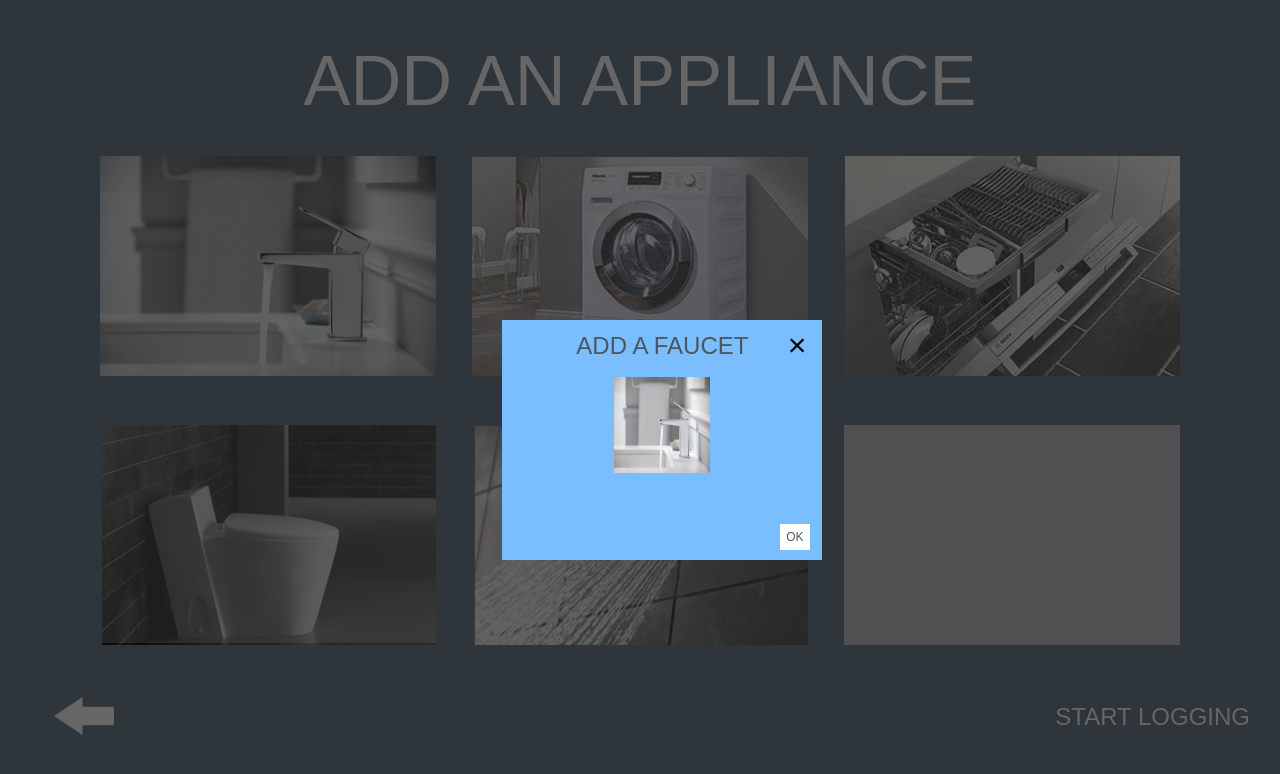
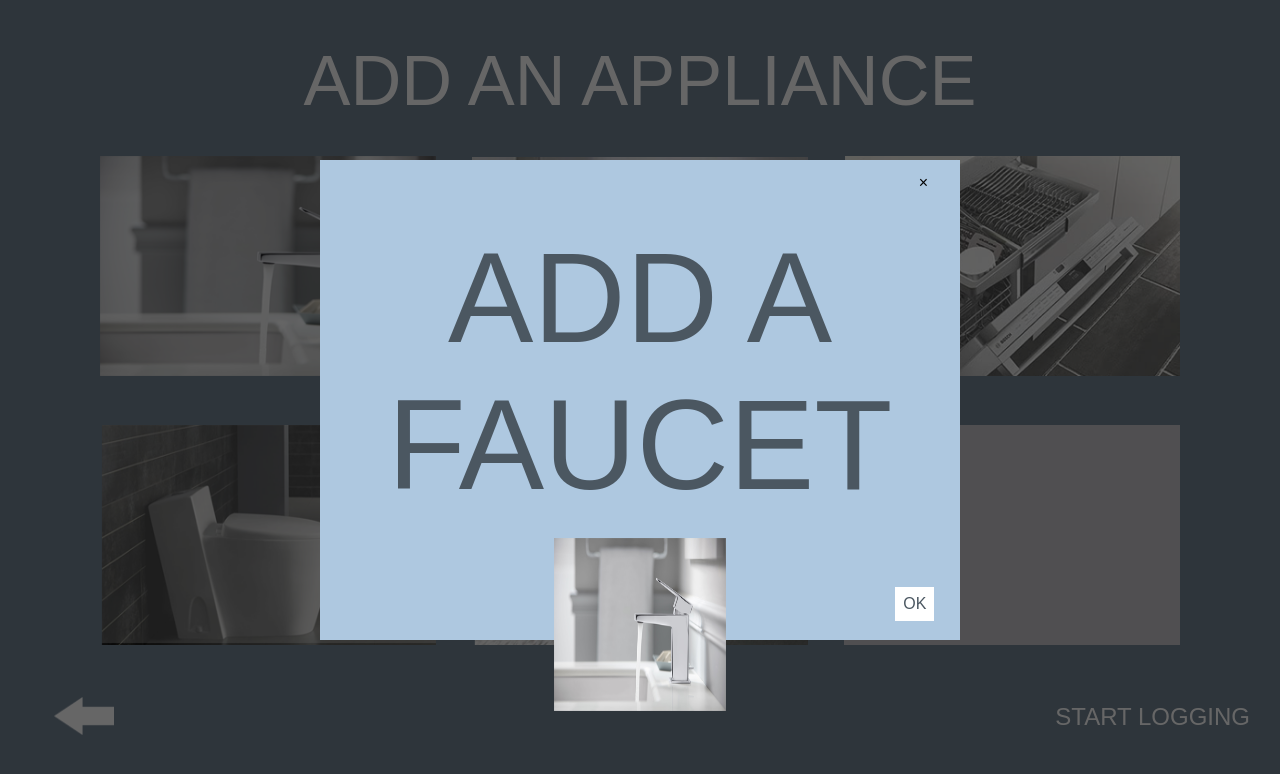
Before and after one commit to JunhaoSLi/eecs330, a plain HTML site: page pages/watertracker.html in a window 1280 px wide. Both pictures are taken after a click on the button 267 px from the left and 267 px from the top of the page. Drawn offline with Linux system fonts and the light colour scheme.

Commit message:
changes to selection shadow and prompt size

```diff
--- a/js/script.js
+++ b/js/script.js
@@ -20,6 +20,8 @@ var close_prompt = function() {
 	// hide overlay underneath everything
 	overlay.css('opacity', 0)
 	       .css('z-index', -1);
+
+	$('.prompt_pic').removeClass('shadowed');
 
 	// set the chosen app to reflect that no prompt is open
 	chosen_app = null;
@@ -54,8 +56,8 @@ $(document).ready(function() {
 
 	// moving box shadow around the pictures
 	$('.prompt_pic').click(function() {
-		$(this).css('box-shadow', '0em 0em 2em');
-		$('.prompt_pic').not(this).css('box-shadow', 'none')
+		$(this).addClass('shadowed');
+		$('.prompt_pic').not(this).removeClass('shadowed');
 	});
 });
 
--- a/style/styles.css
+++ b/style/styles.css
@@ -76,19 +76,20 @@ button:focus {
 
 .app_prompt {
 	display: none;
-	background: #7ABEFF;
-	vertical-align: top;
-	width: 20rem;
-	height: 15rem;
-	margin: 0rem 1rem;
+	background: #AEC8E0;
+	width: 40rem;
+	height: 30rem;
+	margin-top: -15rem;
+	margin-left: -20rem;
+	text-align: center;
 	z-index: 999;
-	position: absolute;
-	top: 40%;
-	left: 38%;
+	position: fixed;
+	top: 50%;
+	left: 50%;
 }
 
 .prompt_title {
-    font-size: 0.75em;
+    font-size: 4em;
     font-weight: 400;
     color: #4B5761;
     margin-top: 0.5em;
@@ -98,7 +99,6 @@ button:focus {
     position: absolute;
     top: 3%;
     right: 5%;
-    font-size: 2em;
     cursor:pointer;
 }
 
@@ -113,6 +113,7 @@ button:focus {
 }
 
 .prompt_pic {
+	font-size: 1.8em;
     width: 6em;
     height: 6em;
     margin: 0.25em;
@@ -124,18 +125,14 @@ button:focus {
     right: 4%;
     margin: 0;
     padding: 0.5em;
-    font-size: 0.75em;
+    font-size: 1em;
     color: #4B5761;
     background-color: #ffffff;
     border-color: white;
 }
 
-#other_prompt p {
-	font-size: 0.7em;
-}
-
-#wm_prompt p {
-	font-size: 0.6em;
+.shadowed {
+	box-shadow: 0em 0em 0.5em;
 }
 
 /**************************************************/
```
Also changed, not shown: Appliances.html (+15 -11 lines).
